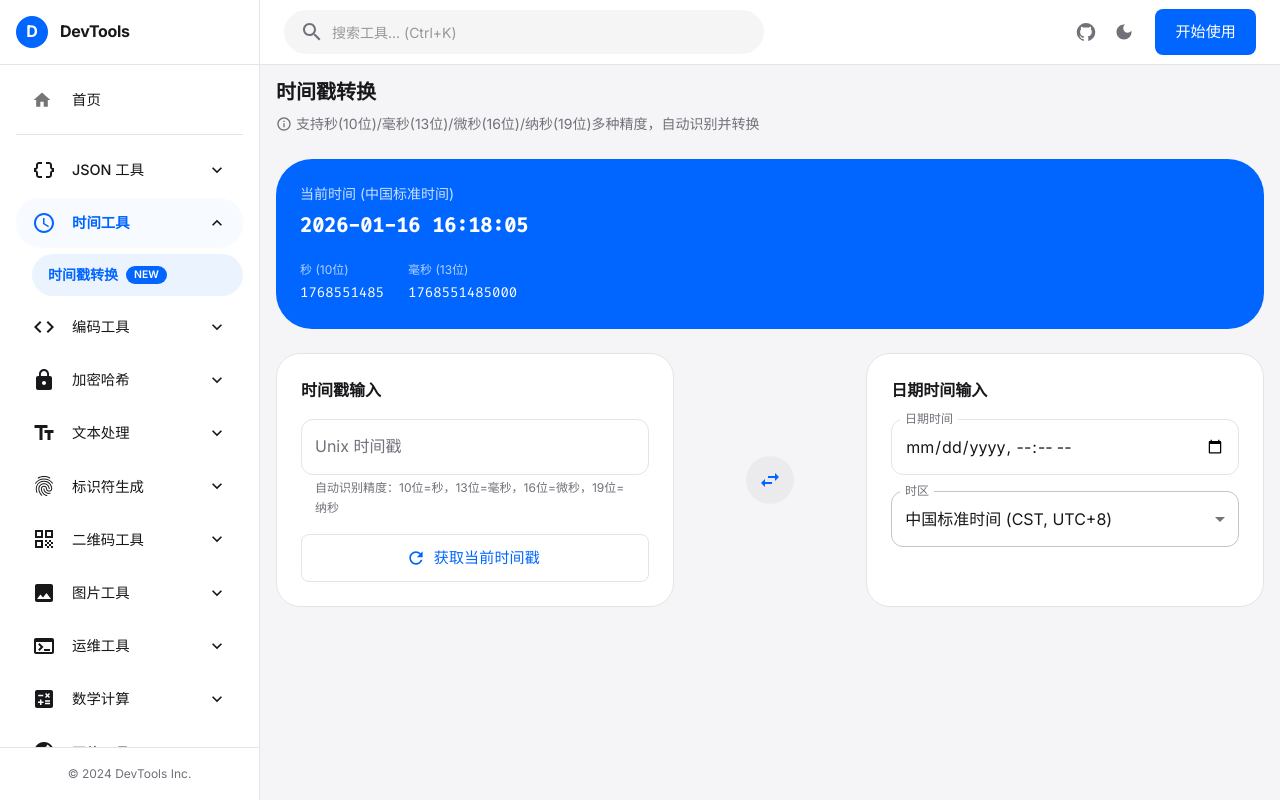
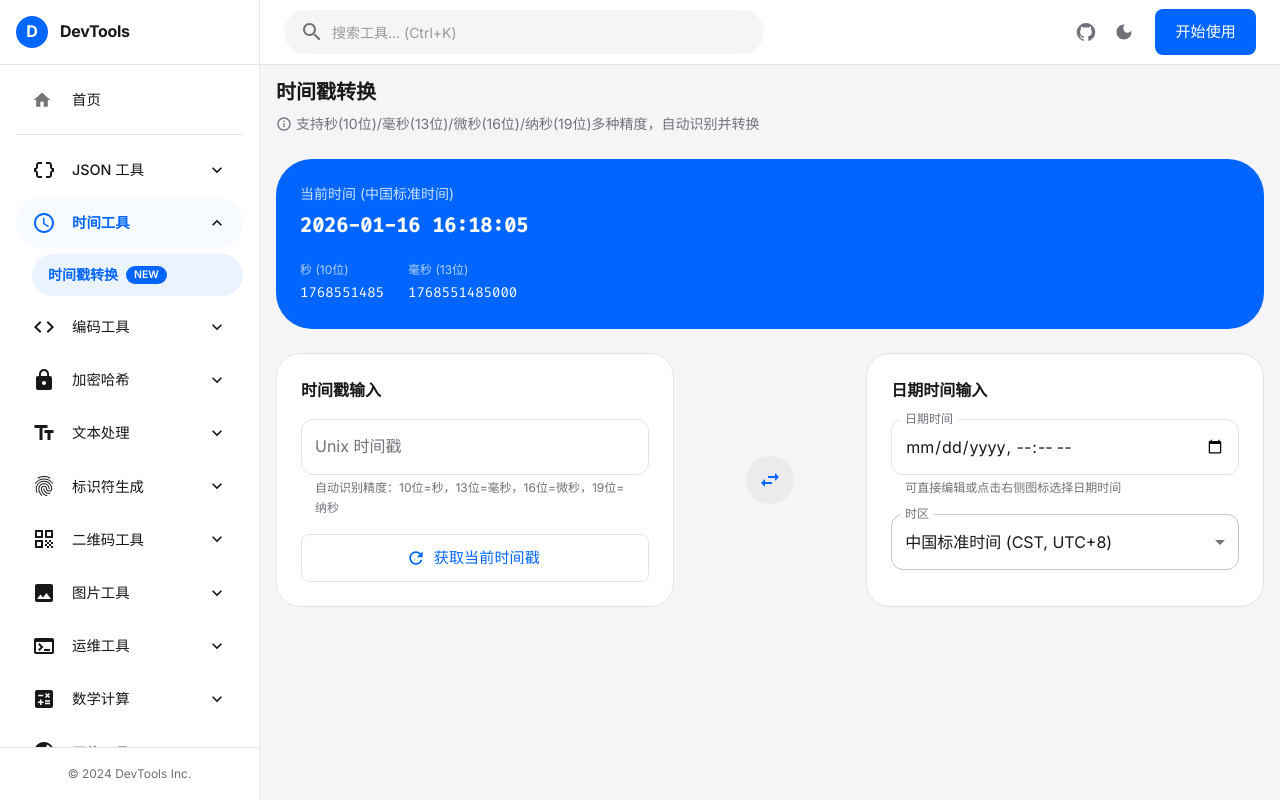
Before and after one commit to Code-suphub/tools_organization, a React (Vite) app: page /tools/time/timestamp in a window 1280 px wide. Built offline with nearby package versions, Linux system fonts and the light colour scheme.

Commit message:
feat(timestamp): 日期时间输入框添加使用说明提示

```diff
--- a/src/tools/time/TimestampConverter.jsx
+++ b/src/tools/time/TimestampConverter.jsx
@@ -380,6 +380,7 @@ function TimestampConverter() {
                             variant="outlined"
                             sx={{ mb: 2 }}
                             InputLabelProps={{ shrink: true }}
+                            helperText="可直接编辑或点击右侧图标选择日期时间"
                         />
                         <FormControl fullWidth>
                             <InputLabel>时区</InputLabel>
```
